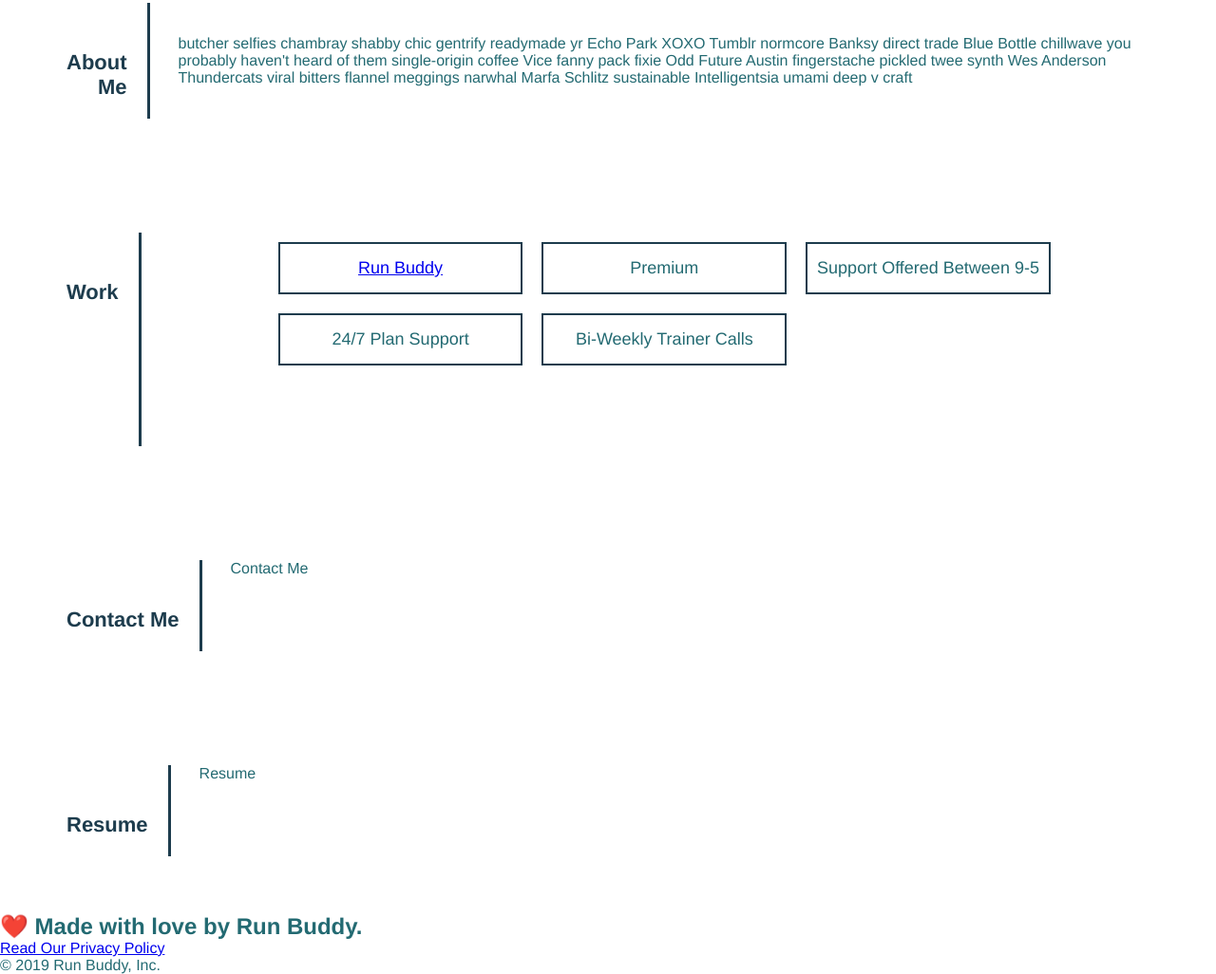
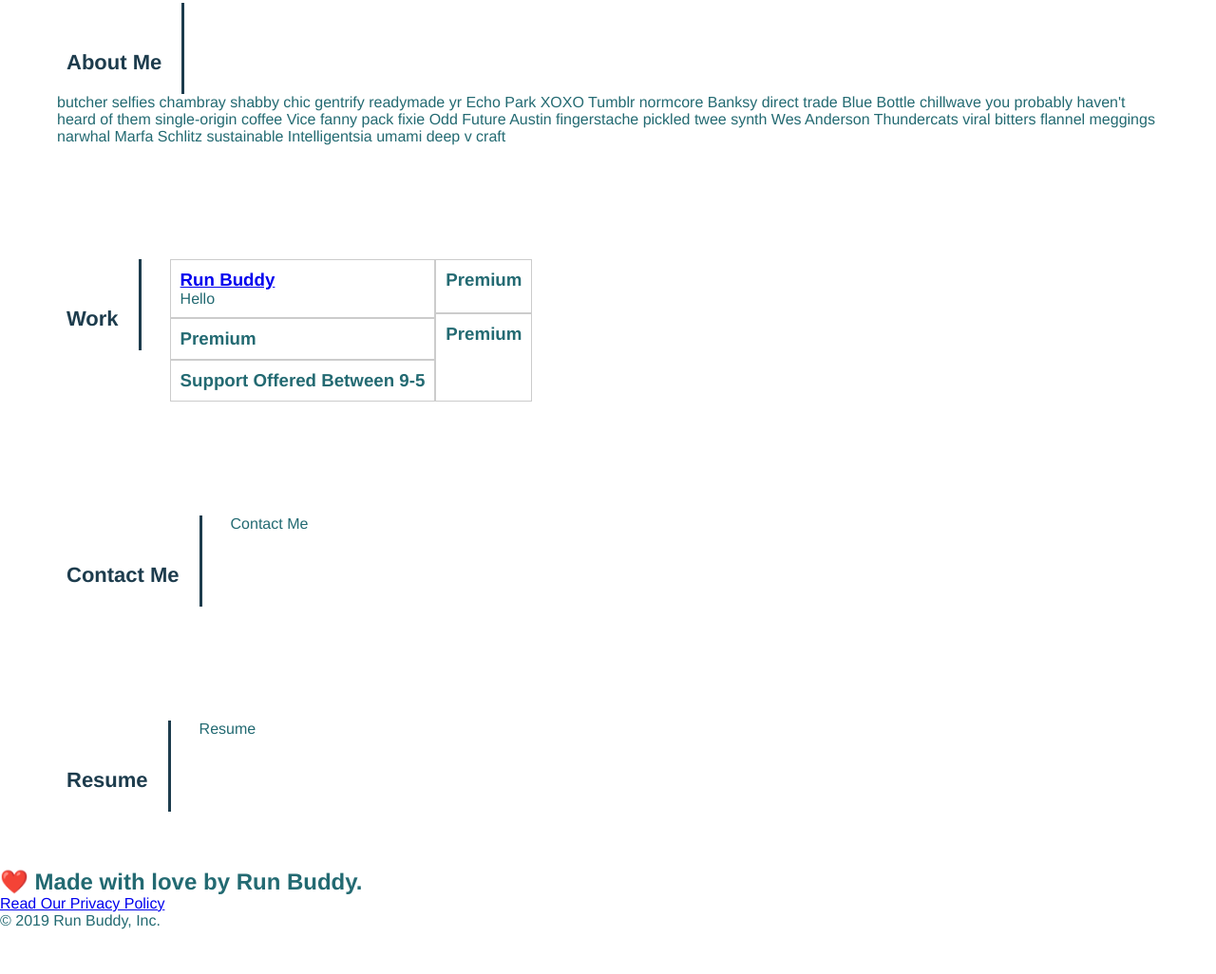
Before and after one commit to lewisoutdoorllc/portfolio, a plain HTML site: page index.html in a window 1280 px wide. Shown: the part 858-1884 px from the top of the page at 95% size. After the commit the page ends 1837 px from the top, so only its background shows below. Drawn offline with Linux system fonts and the light colour scheme.

Commit message:
flex box changes to work section

```diff
--- a/assets/css/style.css
+++ b/assets/css/style.css
@@ -141,60 +141,54 @@ header {
   .work-flex {
       display: flex;
       flex-direction: row;
-      flex-wrap: nowrap;
+      flex-wrap: wrap;
+      justify-content: left;
   }
 
-  .work-grid-wrapper {
-    display: flex;
-    width: 100%;
-    justify-content: center;
+  .work-grid-container-1 div {
+   border: 1px #ccc solid;
+   padding: 10px;
   }
 
-  .work-grid-container {
-    width: 80%;
-    display: grid;
-    /* repeat(iterator, size) */
-    grid-template-columns: 1fr repeat(2, 1fr);
-    grid-template-rows: 1fr repeat(2, 1fr);
-    font-size: 18px;
-    grid-gap: 20px;
-    padding: 10px;
+  .work-grid-container-1 {
+    display: flex;
+    flex-wrap: wrap;
+    flex-direction: column;
+  }
+
+  .work-grid-container-2 {
+    display: flex;
+    flex-wrap: wrap;
+    flex-direction: column;
+  }
+
+  .work-grid-container-2 div {
+   border: 1px #ccc solid;
+   padding: 10px;
   }
 
   .work-grid-1 {
-    padding: 15px 0;
-    border: 2px solid var(--secondary-color);
-    display: flex;
-    align-items: center;
-    justify-content: center;
-    text-align: center;
+    flex: 3;
   }
 
+  .work-grid-2 {
+    flex: 2;
+  }
+
+  .work-grid-3 {
+    flex: 2;
+  }
+
+  .container-work-grid-1 {
+    flex: 1;
+  }
+
+  .container-work-grid-2 {
+    flex: 2;
+  }
   /* specific match */
 
 
-  .grid-head, .grid-price, .work-grid-1.cancel {
-    font-size: 1.5rem;
-    font-weight: bold;
-  }
-
-  .work-grid-1.basic {
-    grid-column: 1 / span 2;
-    grid-row: 1 / span 2;
-  }
-
-  .work-grid-1 h3 {
-    margin: 0;
-    	padding: 0;
-    	border: 0;
-    	font-size: 100%;
-    	font: inherit;
-    	vertical-align: baseline;
-  }
-
-  .work-grid-1.both {
-    grid-column: 2 / span 2;
-  }
 
   /* WORK end */
   .text-left {
--- a/index.html
+++ b/index.html
@@ -52,8 +52,7 @@
 
 
     <!-- ABOUT ME start -->
-    <section id="about-me" class="contact">
-        <div class="work-flex">
+    <section id="about-me" class="contact work-flex">
             <h2 class="section-title primary-border">
                 About Me
             </h2>
@@ -77,38 +76,43 @@
 
 
     <!-- WORK start -->
-    <section id="work" class="about-work">
-        <div class="work-flex">
-            <h2 class="section-title primary-border">
-                Work</h2>
-            <div class="work-grid-wrapper">
 
-                <div class="work-grid-container">
+    <section id="work" class="about-work work-flex">
+        <div> <h2 class="section-title primary-border">
+            Work</h2>
+       </div>
+         <div class="work-grid-wrapper">
+                <div class="work-grid-container-1">
+
                     <!-- Headers -->
                     <div class="work-grid-1"> <a
-                            href="https://lewisoutdoorllc.github.io/run-buddy"><p>Run Buddy</p></a>
+                            href="https://lewisoutdoorllc.github.io/run-buddy"><h3>Run Buddy</h3>
+                        </a>
+                        <p>Hello</p>
 
                     </div>
 
-                    <div class="work-grid-1"><p>Premium</p></div>
+                    <div class="work-grid-2"><h3>Premium</h3></div>
                     <!-- Body -->
-                    <div class="work-grid-1">Support Offered Between 9-5</div>
-
-                    <div class="work-grid-1">24/7 Plan Support</div>
-
-                    <div class="work-grid-1">Bi-Weekly Trainer Calls</div>
+                    <div class="work-grid-3"><h3>Support Offered Between 9-5</h3></div>
                 </div>
             </div>
-        </div>
-    </section>
 
+    <div class="work-grid-container-2">
+        <!-- Headers -->
+        <div class="container-work-grid-1"><h3>Premium</h3></div>
+
+        <div class="container-work-grid-2"><h3>Premium</h3></div>
+
+    </div>
+
+</section>
     <!-- WORK end  -->
 
 
 
     <!-- CONTACT ME start -->
-    <section id="work" class="about-work">
-        <div class="work-flex">
+    <section id="contact-me" class="contact work-flex">
             <h2 class="section-title primary-border">
                 Contact Me</h2>
             <p>Contact Me</p>
@@ -122,8 +126,7 @@
 
 
     <!-- RESUME start -->
-    <section id="work" class="about-work">
-        <div class="work-flex">
+    <section id="resume" class="about-work work-flex">
             <h2 class="section-title primary-border">
                 Resume</h2>
             <p>Resume</p>
```
